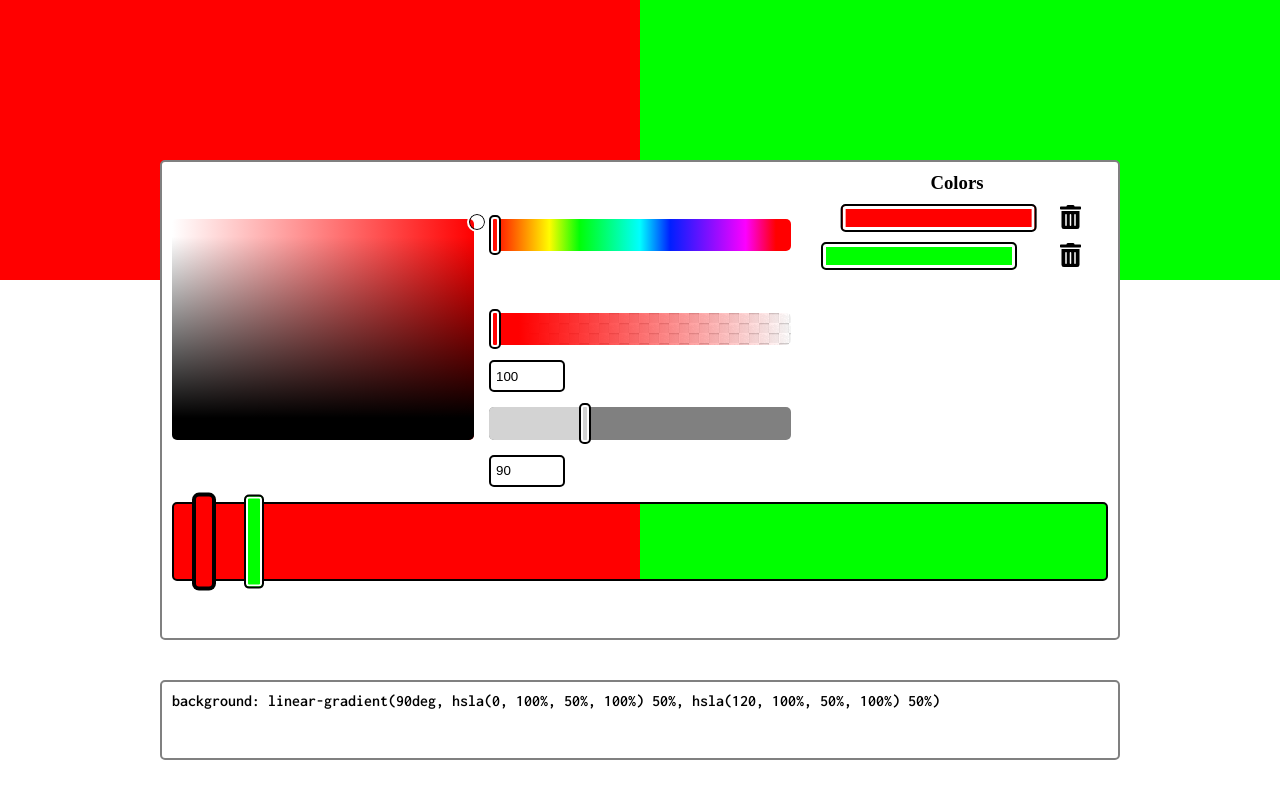
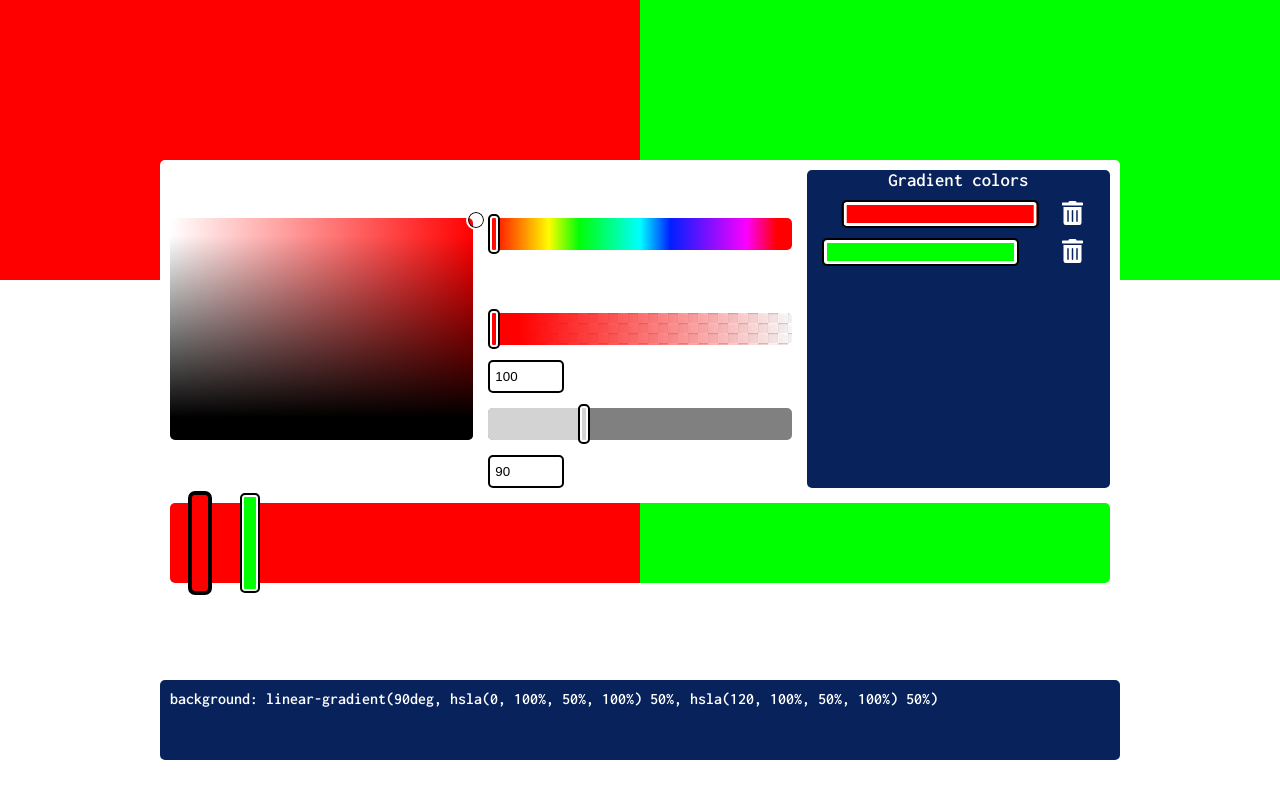
Before and after one commit to Centmsn/CSS-gradient-generator, a React (Create React App) app: page / in a window 1280 px wide. Built offline with nearby package versions, Linux system fonts and the light colour scheme.

Commit message:
add theme provider, minior style changes

```diff
--- a/src/components/App.js
+++ b/src/components/App.js
@@ -1,17 +1,20 @@
 import styled, { createGlobalStyle } from "styled-components";
 
+import DisplayColor from "./DisplayColor";
 import Options from "./Options";
 import Output from "./Output";
-import DisplayColor from "./DisplayColor";
+import Theme from "../context/Theme";
 
 const App = () => {
   return (
+    <Theme>
       <Wrapper>
         <GlobalReset />
         <DisplayColor />
         <Options />
         <Output />
       </Wrapper>
+    </Theme>
   );
 };
 
--- a/src/components/ColorsList.js
+++ b/src/components/ColorsList.js
@@ -1,7 +1,8 @@
 import styled from "styled-components";
 import { connect } from "react-redux";
+import { faTrashAlt } from "@fortawesome/free-solid-svg-icons";
 import { FontAwesomeIcon } from "@fortawesome/react-fontawesome";
-import { faTrashAlt } from "@fortawesome/free-solid-svg-icons";
+import { useState } from "react";
 
 import { removeGradientCol, changeActiveCol } from "../actions";
 
@@ -11,8 +12,15 @@ const ColorsList = ({
   removeGradientCol,
   changeActiveCol,
 }) => {
+  const [displayTooltip, setDisplayTooltip] = useState(false);
+
   const removeColor = (index) => {
-    if (Object.keys(gradient).length <= 2) return;
+    if (Object.keys(gradient).length <= 2) {
+      setDisplayTooltip(true);
+
+      setTimeout(() => setDisplayTooltip(false), 3000);
+      return;
+    }
 
     removeGradientCol(index);
   };
@@ -45,10 +53,15 @@ const ColorsList = ({
     return list;
   };
 
+  const tooltip = displayTooltip ? (
+    <ListEl>Gradient must have at least 2 colors</ListEl>
+  ) : null;
+
   return (
     <List>
-      <ListTitle>Colors</ListTitle>
+      <ListTitle>Gradient colors</ListTitle>
       <ul>{renderList()}</ul>
+      {tooltip}
     </List>
   );
 };
@@ -56,11 +69,17 @@ const ColorsList = ({
 const List = styled.div`
   grid-area: 1/3/8/4;
 
+  border-radius: 5px;
+
+  background-color: ${(props) => props.theme.darkBlue};
+  color: white;
+  font-family: "Inconsolata", monospace;
   overflow-y: auto;
 `;
 
 const ListTitle = styled.h3`
   text-align: center;
+  user-select: none;
 `;
 
 const ListEl = styled.li`
@@ -91,6 +110,7 @@ const Btn = styled.button`
   border: none;
   outline: none;
   background: none;
+  color: white;
 
   font-size: 1.5rem;
   cursor: pointer;
--- a/src/components/GradientOptions.js
+++ b/src/components/GradientOptions.js
@@ -97,7 +97,6 @@ const Bar = styled.div.attrs((props) => ({
   position: relative;
   grid-area: 8/1/10/4;
 
-  border: 2px solid black;
   border-radius: 5px;
 
   cursor: pointer;
@@ -109,8 +108,7 @@ const Bar = styled.div.attrs((props) => ({
       left: 85%;
       top: 120%;
 
-      border: 2px solid black;
-      border-radius: 5px;
+      font-family: "Inconsolata", monospace;
       padding: 5px;
     }
   }
--- a/src/components/Options.js
+++ b/src/components/Options.js
@@ -120,7 +120,6 @@ const Settings = styled.div`
   grid-template-columns: repeat(3, 1fr);
   grid-template-rows: repeat(10, 1fr);
 
-  border: 2px solid gray;
   border-radius: 5px;
   background-color: white;
   padding: 10px;
--- a/src/components/Output.js
+++ b/src/components/Output.js
@@ -28,9 +28,9 @@ const CodeOutput = styled.div`
   flex-basis: 75%;
   height: 10%;
 
-  border: 2px solid gray;
   border-radius: 5px;
-  background-color: white;
+  background-color: ${(props) => props.theme.darkBlue};
+  color: white;
 
   font-family: "Inconsolata", monospace;
   padding: 10px;
--- a/src/components/TransparentOptions.js
+++ b/src/components/TransparentOptions.js
@@ -21,7 +21,6 @@ const TransparentOptions = ({ setA, hue, sat, light, active, gradient }) => {
   }, [active]);
 
   const handleManualOpacityChange = (e) => {
-    // TODO: limit max and min input value
     const { width } = transparencyBar.current.getBoundingClientRect();
 
     if (e.target.value > 100 || e.target.value < 0) {
@@ -59,7 +58,7 @@ const TransparentOptions = ({ setA, hue, sat, light, active, gradient }) => {
         type="number"
         min="0"
         max="100"
-        value={gradient[active].a}
+        value={gradient[active] ? gradient[active].a : null}
         onChange={handleManualOpacityChange}
       />
     </>
--- /dev/null
+++ b/src/context/Theme.js
@@ -0,0 +1,11 @@
+const { ThemeProvider } = require("styled-components");
+
+const theme = {
+  darkBlue: "rgb(8, 35, 92)",
+};
+
+const Theme = ({ children }) => {
+  return <ThemeProvider theme={theme}>{children}</ThemeProvider>;
+};
+
+export default Theme;
```
Lines whose indentation alone changed are shown as unchanged.
